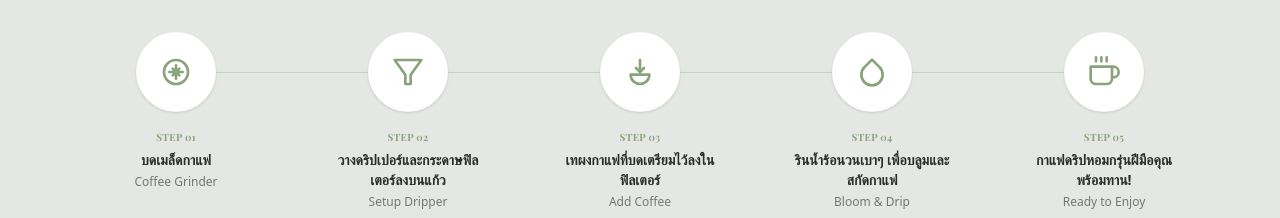
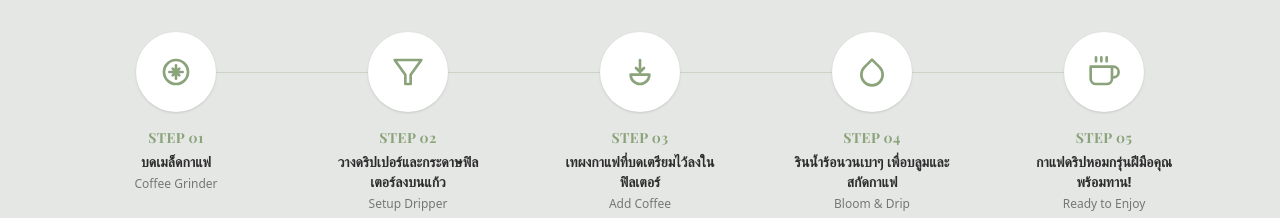
Before and after one commit to tunpisit-jat/BaanPaiMai, a website: page index.html in a window 1280 px wide. Shown: the part 2260-2478 px from the top of the page. Drawn offline with nearby package versions, Linux system fonts and the light colour scheme; no server answers; a web font is replaced by a local one.

Commit message:
แก้ไขขนาดหัวหนังสือ step01-05

```diff
--- a/index.html
+++ b/index.html
@@ -252,7 +252,7 @@
                 d="M12 7v10M7 12h10M9.5 9.5l5 5M14.5 9.5l-5 5"></path>
             </svg>
           </div>
-          <p class="text-[10px] font-bold text-[#8ba37a] uppercase tracking-widest mb-1">Step 01</p>
+          <p class="text-sm font-bold text-[#8ba37a] uppercase tracking-widest mb-1">Step 01</p>
           <h4 class="text-base md:text-sm font-bold text-[#2c2c2c]">บดเมล็ดกาแฟ</h4>
           <p class="text-sm md:text-xs text-[#2c2c2c]/60 mt-1">Coffee Grinder</p>
         </div>
@@ -268,7 +268,7 @@
                 stroke-linejoin="round"></polygon>
             </svg>
           </div>
-          <p class="text-[10px] font-bold text-[#8ba37a] uppercase tracking-widest mb-1">Step 02</p>
+          <p class="text-sm font-bold text-[#8ba37a] uppercase tracking-widest mb-1">Step 02</p>
           <h4 class="text-base md:text-sm font-bold text-[#2c2c2c]">วางดริปเปอร์และกระดาษฟิลเตอร์ลงบนแก้ว</h4>
           <p class="text-sm md:text-xs text-[#2c2c2c]/60 mt-1">Setup Dripper</p>
         </div>
@@ -284,7 +284,7 @@
                 d="M12 3v9M9 9l3 3 3-3M5 14a7 7 0 0 0 14 0H5z"></path>
             </svg>
           </div>
-          <p class="text-[10px] font-bold text-[#8ba37a] uppercase tracking-widest mb-1">Step 03</p>
+          <p class="text-sm font-bold text-[#8ba37a] uppercase tracking-widest mb-1">Step 03</p>
           <h4 class="text-base md:text-sm font-bold text-[#2c2c2c]">เทผงกาแฟที่บดเตรียมไว้ลงในฟิลเตอร์</h4>
           <p class="text-sm md:text-xs text-[#2c2c2c]/60 mt-1">Add Coffee</p>
         </div>
@@ -300,7 +300,7 @@
                 d="M12 2.69l5.66 5.66a8 8 0 1 1-11.31 0z"></path>
             </svg>
           </div>
-          <p class="text-[10px] font-bold text-[#8ba37a] uppercase tracking-widest mb-1">Step 04</p>
+          <p class="text-sm font-bold text-[#8ba37a] uppercase tracking-widest mb-1">Step 04</p>
           <h4 class="text-base md:text-sm font-bold text-[#2c2c2c]">รินน้ำร้อนวนเบาๆ เพื่อบลูมและสกัดกาแฟ</h4>
           <p class="text-sm md:text-xs text-[#2c2c2c]/60 mt-1">Bloom & Drip</p>
         </div>
@@ -316,7 +316,7 @@
                 d="M18 8h1a4 4 0 0 1 0 8h-1M2 8h16v9a4 4 0 0 1-4 4H6a4 4 0 0 1-4-4V8zM6 1v3M10 1v3M14 1v3"></path>
             </svg>
           </div>
-          <p class="text-[10px] font-bold text-[#8ba37a] uppercase tracking-widest mb-1">Step 05</p>
+          <p class="text-sm font-bold text-[#8ba37a] uppercase tracking-widest mb-1">Step 05</p>
           <h4 class="text-base md:text-sm font-bold text-[#2c2c2c]">กาแฟดริปหอมกรุ่นฝีมือคุณ พร้อมทาน!</h4>
           <p class="text-sm md:text-xs text-[#2c2c2c]/60 mt-1">Ready to Enjoy</p>
         </div>
```
Also changed, not shown: 1 other file.
